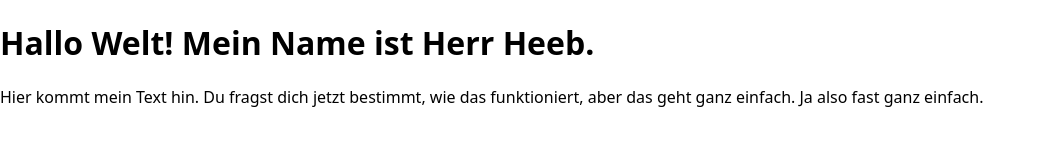
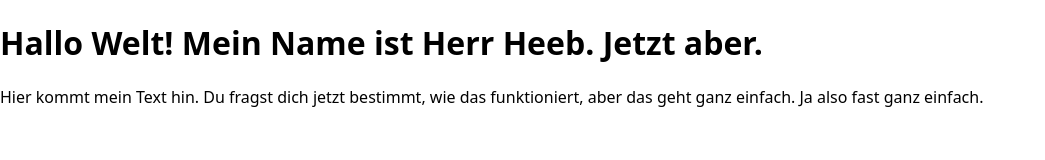
Before and after one commit to Heeb33/meine-webseite, a plain HTML site: page index.html in a window 1280 px wide. Shown: the whole page, without its empty margins (0-1045 px from the left). Drawn offline with Linux system fonts and the light colour scheme.

Commit message:
Update index.html

```diff
--- a/index.html
+++ b/index.html
@@ -7,7 +7,7 @@
   <link rel="stylesheet" href="styles.css">
 </head>
 <body>
-  <h1>Hallo Welt! Mein Name ist Herr Heeb.</h1>
+  <h1>Hallo Welt! Mein Name ist Herr Heeb. Jetzt aber.</h1>
   <p>Hier kommt mein Text hin. Du fragst dich jetzt bestimmt, wie das funktioniert, aber das geht ganz einfach. Ja also fast ganz einfach.</p>
   <script src="main.js"></script>
 </body>
```
